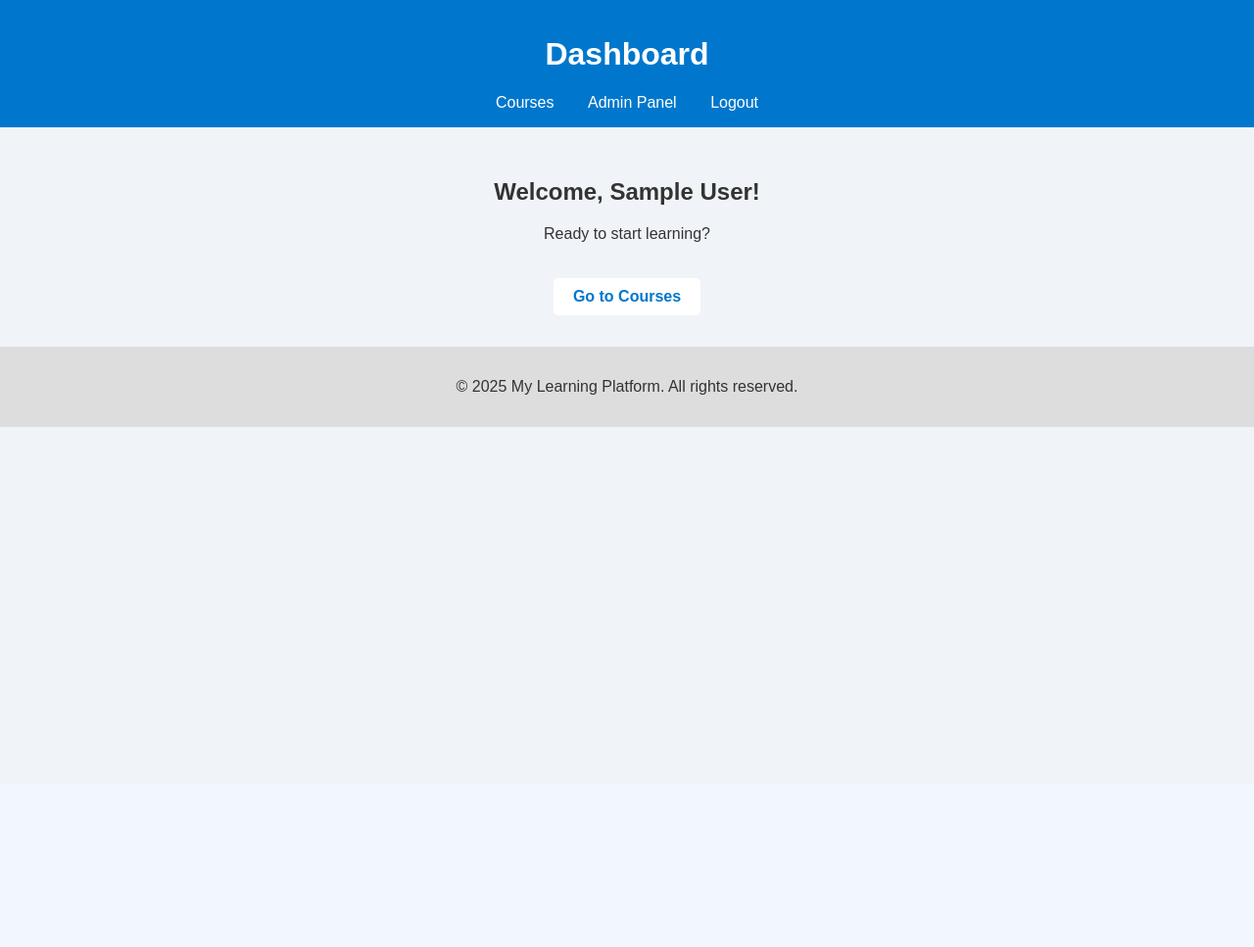
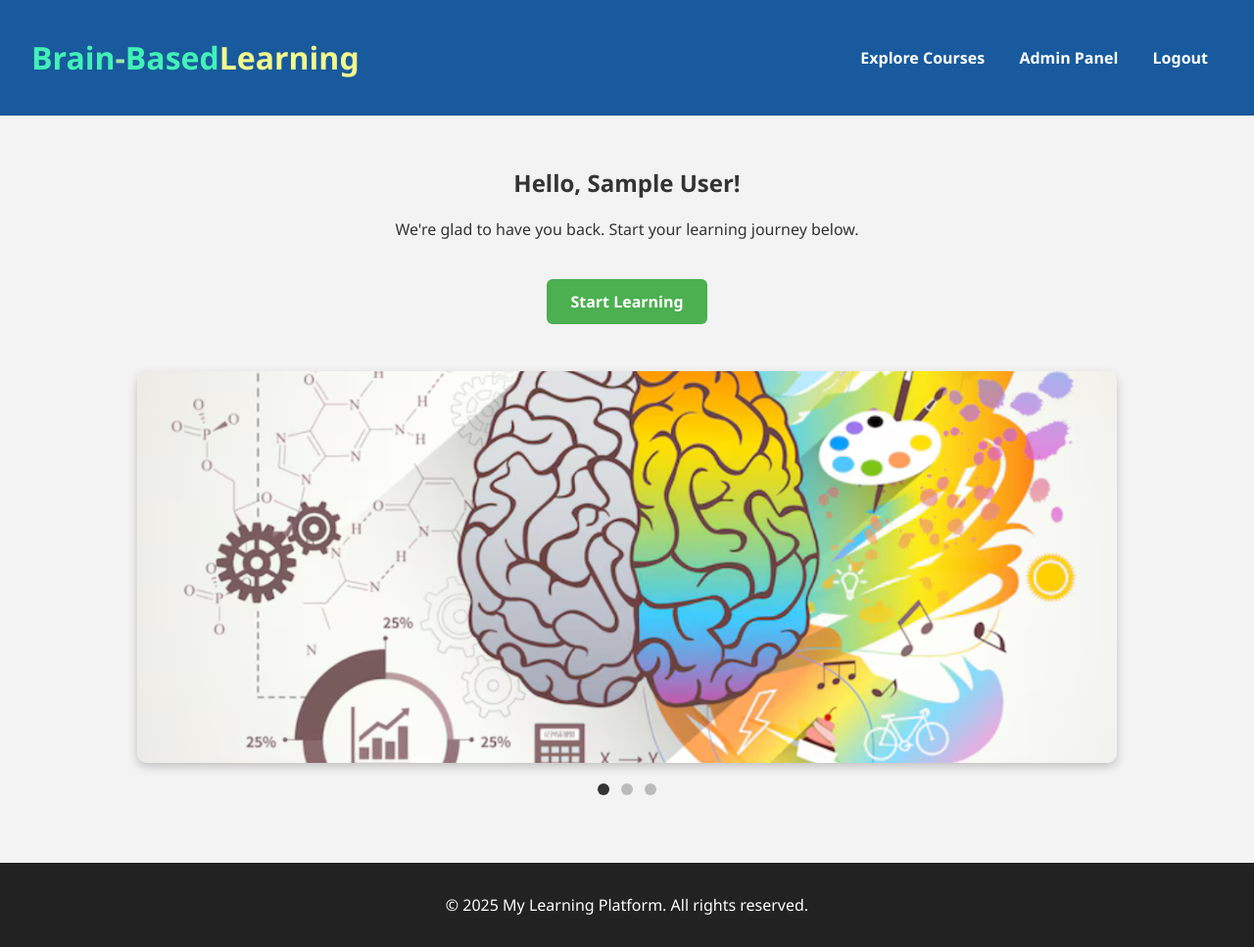
Before and after one commit to SiyamUlAlam/BBL_Platform_Web, a PHP site: page /dashboard.php in a window 1280 px wide. Shown: the whole page at 98% size. Before the commit the page ends 436 px from the top, so only its background shows below. Run offline with PHP 8.4, Linux system fonts and the light colour scheme; the visitor is signed in with stand-in values (Sample User, id 1); tables that the repository leaves empty or names only in its code hold one stand-in row (values such as "Sample post").

Commit message:
Dashboard slider image and design change

```diff
--- a/dashboard.php
+++ b/dashboard.php
@@ -7,7 +7,6 @@ if (!isset($_SESSION['user_id'])) {
     exit();
 }
 
-// Get user info from database
 $user_id = $_SESSION['user_id'];
 $stmt = $conn->prepare("SELECT name, is_admin FROM users WHERE id = ?");
 $stmt->bind_param("i", $user_id);
@@ -21,15 +20,142 @@ $stmt->close();
 <html lang="en">
 <head>
   <meta charset="UTF-8">
-  <title>Dashboard</title>
+  <title>User Dashboard</title>
   <link rel="stylesheet" href="css/style.css">
+  <style>
+    body {
+      font-family: 'Segoe UI', sans-serif;
+      margin: 0;
+      background-color: #f3f3f3;
+    }
+
+    header {
+      background: #185a9d;
+      color: white;
+      padding: 1rem 2rem;
+      display: flex;
+      justify-content: space-between;
+      align-items: center;
+      flex-wrap: wrap;
+    }
+
+    nav a {
+      color: white;
+      margin-left: 1rem;
+      text-decoration: none;
+      font-weight: bold;
+    }
+
+    nav a:hover {
+      text-decoration: underline;
+    }
+
+    main {
+      text-align: center;
+      padding: 2rem;
+    }
+
+    .cta-button {
+      display: inline-block;
+      margin-top: 1.5rem;
+      padding: 0.75rem 1.5rem;
+      background-color: #4CAF50;
+      color: white;
+      text-decoration: none;
+      border-radius: 6px;
+      font-weight: bold;
+      transition: background-color 0.3s ease;
+    }
+
+    .cta-button:hover {
+      background-color: #45a049;
+    }
+
+    /* Slider Styles */
+    .slider {
+      position: relative;
+      max-width: 1000px;
+      height: 400px;
+      margin: 3rem auto 1rem auto;
+      overflow: hidden;
+      border-radius: 10px;
+      box-shadow: 0 4px 10px rgba(0, 0, 0, 0.2);
+    }
+
+    .slides {
+      display: flex;
+      transition: transform 0.5s ease-in-out;
+      width: 3000px; /* 3 slides * 1000px */
+    }
+
+    .slides img {
+      width: 1000px;
+      height: 400px;
+      object-fit: cover;
+      flex-shrink: 0;
+    }
+
+    .dots {
+      text-align: center;
+      margin-top: 10px;
+    }
+
+    .dot {
+      height: 12px;
+      width: 12px;
+      margin: 0 4px;
+      background-color: #bbb;
+      border-radius: 50%;
+      display: inline-block;
+      cursor: pointer;
+      transition: background-color 0.3s ease;
+    }
+
+    .active-dot {
+      background-color: #333;
+    }
+
+    footer {
+      background: #222;
+      color: white;
+      padding: 1rem;
+      text-align: center;
+      margin-top: 2rem;
+    }
+
+    @media (max-width: 1020px) {
+      .slider, .slides img {
+        width: 100%;
+        height: auto;
+      }
+
+      .slides {
+        width: 300%;
+      }
+    }
+
+    .name1{
+      color:rgb(66, 241, 183);
+      font-weight: bold;
+    }
+    .name2{
+      color:rgb(242, 249, 140);
+      font-weight: bold;
+    }
+    .name3{
+      color:rgb(156, 230, 171);
+      font-weight: bold;
+
+
+    }
+  </style>
 </head>
 <body>
 
 <header>
-  <h1>Dashboard</h1>
+  <h1><Span class="name1">Brain<span class="name3">-</span>Based</Span><Span class="name2">Learning</Span></h1>
   <nav>
-    <a href="courses.php">Courses</a>
+    <a href="courses.php">Explore Courses</a>
     <?php if ($is_admin): ?>
       <a href="admin.php">Admin Panel</a>
     <?php endif; ?>
@@ -37,15 +163,56 @@ $stmt->close();
   </nav>
 </header>
 
-<main style="text-align:center; padding: 2rem;">
-  <h2>Welcome, <?php echo htmlspecialchars($name); ?>!</h2>
-  <p>Ready to start learning?</p>
-  <a href="courses.php" class="cta-button">Go to Courses</a>
+<main>
+  <h2>Hello, <?php echo htmlspecialchars($name); ?>!</h2>
+  <p>We're glad to have you back. Start your learning journey below.</p>
+  <a href="courses.php" class="cta-button">Start Learning</a>
+
+  <!-- Slider Section -->
+  <div class="slider">
+    <div class="slides" id="slideTrack">
+      <img src="images\BBL1.png" alt="Campaign Banner 1">
+      <img src="images\BBL2.png" alt="Campaign Banner 2">
+      <img src="images\BBL3.png" alt="Campaign Banner 3">
+    </div>
+  </div>
+  <div class="dots">
+    <span class="dot" onclick="moveToSlide(0)"></span>
+    <span class="dot" onclick="moveToSlide(1)"></span>
+    <span class="dot" onclick="moveToSlide(2)"></span>
+  </div>
 </main>
 
 <footer>
   <p>&copy; 2025 My Learning Platform. All rights reserved.</p>
 </footer>
 
+<script>
+  let slideIndex = 0;
+  const slides = document.getElementById('slideTrack');
+  const dots = document.querySelectorAll('.dot');
+
+  function moveToSlide(index) {
+    slideIndex = index;
+    slides.style.transform = `translateX(-${index * 1000}px)`;
+    updateDots();
+  }
+
+  function updateDots() {
+    dots.forEach(dot => dot.classList.remove('active-dot'));
+    if (dots[slideIndex]) {
+      dots[slideIndex].classList.add('active-dot');
+    }
+  }
+
+  function autoSlide() {
+    slideIndex = (slideIndex + 1) % 3;
+    moveToSlide(slideIndex);
+  }
+
+  setInterval(autoSlide, 5000);
+  moveToSlide(0);
+</script>
+
 </body>
 </html>
```
Also changed, not shown: images/BBL1.png (added), images/BBL2.png (added), images/BBL3.png (added).
